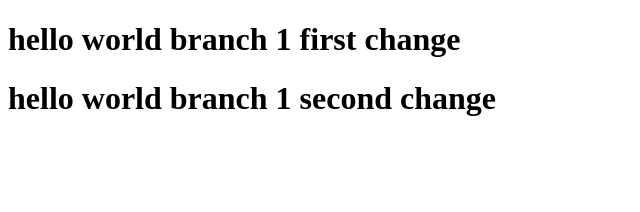
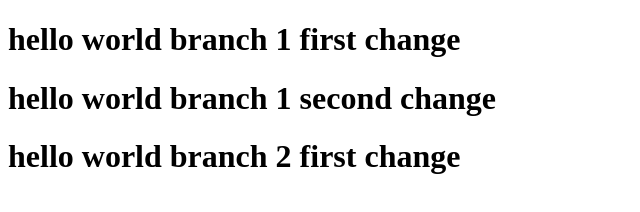
Before and after one commit to vaib1343/practice3, a plain HTML site: page index.html in a window 1280 px wide. Shown: the whole page, without its empty margins (0-640 px from the left). Drawn offline with Linux system fonts and the light colour scheme.

Commit message:
first commit on branch2

```diff
--- a/index.html
+++ b/index.html
@@ -9,5 +9,7 @@
 <body>
     <h1>hello world branch 1 first change</h1>
     <h1>hello world branch 1 second change</h1>
+    <h1>hello world branch 2 first change</h1>
+
 </body>
 </html>
```
